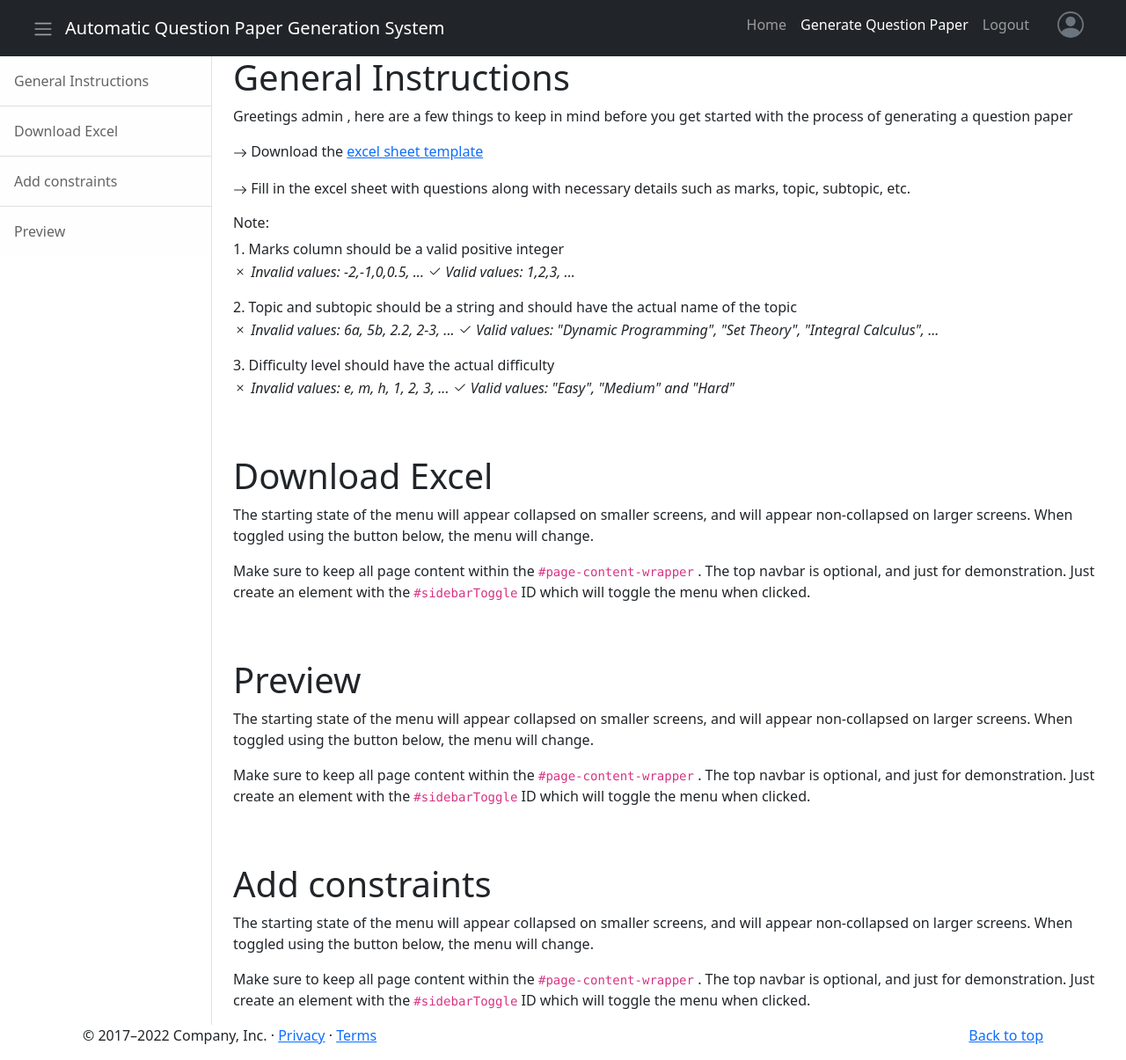
After one commit to Akshat-Vashisht/Automatic-Question-Paper-Generation-System, a Flask app: page /instructions in a window 1280 px wide. The commit adds this page. Shown: the whole page at 88% size. Run offline with Flask 2, Linux system fonts and the light colour scheme; a user stored in the database is signed in; some libraries are stand-ins or nearby versions.

Commit message:
Added Question Paper Page Content

```diff
--- a/Automatic Question Paper Generation System/Website/static/js/sidebar.js
+++ b/Automatic Question Paper Generation System/Website/static/js/sidebar.js
@@ -15,21 +15,3 @@ window.addEventListener('DOMContentLoaded', event => {
     }
 
 });
-
-// Get all the links in the sidebar
-var sidebarLinks = document.querySelectorAll('.list-group-item');
-
-// Add a click event listener to each link
-sidebarLinks.forEach(function (link) {
-    link.addEventListener('click', function (event) {
-        event.preventDefault(); // prevent the link from redirecting to a new page
-        var href = this.getAttribute('href'); // get the href attribute of the clicked link
-        loadDashboardScreen(href); // load the corresponding dashboard screen
-    });
-});
-
-// Function to load the corresponding dashboard screen based on the clicked link
-function loadDashboardScreen(href) {
-    // Use jQuery to load the HTML content of the dashboard screen
-    $('#page-content-wrapper').load(href);
-}
--- a/Automatic Question Paper Generation System/Website/templates/home.html
+++ b/Automatic Question Paper Generation System/Website/templates/home.html
@@ -28,7 +28,7 @@
                         <p class="lead text-white-50 mb-4">Quickly create a fair and effective question paper in one
                             click. All you need to give us is just an excel file</p>
                         <div class="d-grid gap-3 d-sm-flex justify-content-sm-center">
-                            <a class="btn btn-outline-light btn-lg px-4" href="/question_paper">Get Started</a>
+                            <a class="btn btn-outline-light btn-lg px-4" href="/instructions">Get Started</a>
                             <a class="btn btn-outline-light btn-lg px-4" href="#steps">Learn More</a>
                         </div>
                     </div>
@@ -141,7 +141,7 @@
             <div class="row">
                 <div class="col-lg-8 mx-auto text-center">
                     <p class="large text-muted">
-                        Meet our talented team of developers who are passionate about creating an exceptional projects
+                        Meet our talented team of developers who are passionate about creating an exceptional project
                         to bring about a change in the educational system
                     </p>
                 </div>
--- /dev/null
+++ b/Automatic Question Paper Generation System/Website/templates/instructions.html
@@ -0,0 +1,165 @@
+{%extends "navbar.html"%}
+{%block content%}
+<!DOCTYPE html>
+<html lang="en">
+
+<head>
+    <meta charset="utf-8" />
+    <meta name="viewport" content="width=device-width, initial-scale=1, shrink-to-fit=no" />
+    <meta name="description" content="" />
+    <meta name="author" content="" />
+    <title>Simple Sidebar - Start Bootstrap Template</title>
+    <!-- Favicon-->
+    <link rel="icon" type="image/x-icon" href="assets/favicon.ico" />
+    <!-- Core theme CSS (includes Bootstrap)-->
+    <link href="static/styles2.css" rel="stylesheet" />
+    <link rel="stylesheet" href="https://cdn.jsdelivr.net/npm/bootstrap-icons@1.10.2/font/bootstrap-icons.css"
+        integrity="sha384-b6lVK+yci+bfDmaY1u0zE8YYJt0TZxLEAFyYSLHId4xoVvsrQu3INevFKo+Xir8e" crossorigin="anonymous">
+</head>
+
+
+<body>
+    <nav class="navbar navbar-expand-md navbar-dark fixed-top bg-dark">
+        <div class="container-fluid">
+            <button class="btn " id="sidebarToggle">
+                <span class="navbar-toggler-icon" aria-hidden="true"></span>
+            </button>
+            <span class="navbar-brand mb-0 h1">Automatic Question Paper Generation System</span>
+            <button class="navbar-toggler" type="button" data-bs-toggle="collapse" data-bs-target="#navbarCollapse"
+                aria-controls="navbarCollapse" aria-expanded="false" aria-label="Toggle navigation">
+                <span class="navbar-toggler-icon"></span>
+            </button>
+            <div class="collapse navbar-collapse" id="navbarCollapse">
+                <ul class="navbar-nav ms-auto mb-2 me-md-4">
+                    <li class="nav-item">
+                        <a class="nav-link {% if request.path == '/' %}active{% endif %}" href="/">Home</a>
+                    </li>
+                    <li class="nav-item">
+                        <a class="nav-link {% if request.path == '/instructions' %}active{% endif %}"
+                            href="/instructions">Generate Question Paper</a>
+                    </li>
+                    <li class="nav-item">
+                        <a class="nav-link {% if request.path == '/logout' %}active{% endif %}"
+                            href="/logout">Logout</a>
+                    </li>
+                </ul>
+            </div>
+            <a href="/profile" class="profile-icon">
+                <svg class="navbar-nav ms-auto mb-2 me-md-4 text-muted" xmlns="http://www.w3.org/2000/svg" width="30"
+                    height="30" fill="currentcolor" class="bi bi-person-circle" viewBox="0 0 16 16">
+                    <path d="M11 6a3 3 0 1 1-6 0 3 3 0 0 1 6 0z" />
+                    <path fill-rule="evenodd"
+                        d="M0 8a8 8 0 1 1 16 0A8 8 0 0 1 0 8zm8-7a7 7 0 0 0-5.468 11.37C3.242 11.226 4.805 10 8 10s4.757 1.225 5.468 2.37A7 7 0 0 0 8 1z" />
+                </svg>
+            </a>
+        </div>
+    </nav>
+
+
+    <div class="d-flex" id="wrapper">
+        <!-- Sidebar-->
+        <div class="border-end bg-white pt-5 mt-3" id="sidebar-wrapper">
+            <div class="list-group list-group-flush">
+                <a class="list-group-item list-group-item-action list-group-item-light p-3" href="#">General
+                    Instructions</a>
+                <a class="list-group-item list-group-item-action list-group-item-light p-3" href="#">Download Excel</a>
+                <a class="list-group-item list-group-item-action list-group-item-light p-3" href="#">Add
+                    constraints</a>
+                <a class="list-group-item list-group-item-action list-group-item-light p-3" href="#">Preview</a>
+            </div>
+        </div>
+        <!-- Page content wrapper-->
+        <div id="page-content-wrapper">
+            <!-- Page content-->
+            <div class="container-fluid">
+                <h1 class=" mt-5 pt-3">General Instructions</h1>
+
+                <p>Greetings {{user.name}}, here are a few things to keep in mind before you get started with the
+                    process of generating a question paper </p>
+                <p>
+                    <i class="bi bi-arrow-right"></i>
+                    Download the <a href="#download">excel sheet template</a>
+                </p>
+                <p>
+                    <i class="bi bi-arrow-right"></i>
+                    Fill in the excel sheet with questions along with necessary details such as marks, topic, subtopic,
+                    etc.
+                <h6>Note:</h6>
+                1. Marks column should be a valid positive integer
+                <br>
+                <i class="bi bi-x ">
+                    <A>Invalid values: -2,-1,0,0.5, ...</A>
+                </i>
+                <i class="bi bi-check2">
+                    <a>Valid values: 1,2,3, ... </a>
+                </i>
+                </p>
+                2. Topic and subtopic should be a string and should have the actual name of the topic
+                <br>
+                <i class="bi bi-x ">
+                    <A>Invalid values: 6a, 5b, 2.2, 2-3, ...</A>
+                </i>
+                <i class="bi bi-check2">
+                    <a>Valid values: "Dynamic Programming", "Set Theory", "Integral Calculus", ... </a>
+                </i>
+                </p>
+                3. Difficulty level should have the actual difficulty
+                <br>
+                <i class="bi bi-x ">
+                    <A>Invalid values: e, m, h, 1, 2, 3, ...</A>
+                </i>
+                <i class="bi bi-check2">
+                    <a>Valid values: "Easy", "Medium" and "Hard" </a>
+                </i>
+                </p>
+
+            </div>
+            <div class="container-fluid" id="download">
+                <h1 class=" mt-5 pt-3">Download Excel</h1>
+
+                <p>The starting state of the menu will appear collapsed on smaller screens, and will appear
+                    non-collapsed on larger screens. When toggled using the button below, the menu will change.</p>
+                <p>
+                    Make sure to keep all page content within the
+                    <code>#page-content-wrapper</code>
+                    . The top navbar is optional, and just for demonstration. Just create an element with the
+                    <code>#sidebarToggle</code>
+                    ID which will toggle the menu when clicked.
+                </p>
+            </div>
+            <div class="container-fluid">
+                <h1 class=" mt-5 pt-3">Preview</h1>
+
+                <p>The starting state of the menu will appear collapsed on smaller screens, and will appear
+                    non-collapsed on larger screens. When toggled using the button below, the menu will change.</p>
+                <p>
+                    Make sure to keep all page content within the
+                    <code>#page-content-wrapper</code>
+                    . The top navbar is optional, and just for demonstration. Just create an element with the
+                    <code>#sidebarToggle</code>
+                    ID which will toggle the menu when clicked.
+                </p>
+            </div>
+            <div class="container-fluid">
+                <h1 class=" mt-5 pt-3" id="add_constraints">Add constraints</h1>
+
+                <p>The starting state of the menu will appear collapsed on smaller screens, and will appear
+                    non-collapsed on larger screens. When toggled using the button below, the menu will change.</p>
+                <p>
+                    Make sure to keep all page content within the
+                    <code>#page-content-wrapper</code>
+                    . The top navbar is optional, and just for demonstration. Just create an element with the
+                    <code>#sidebarToggle</code>
+                    ID which will toggle the menu when clicked.
+                </p>
+            </div>
+        </div>
+    </div>
+    <!-- Bootstrap core JS-->
+    <script src="https://cdn.jsdelivr.net/npm/bootstrap@5.1.3/dist/js/bootstrap.bundle.min.js"></script>
+    <!-- Core theme JS-->
+    <script src="static/js/sidebar.js"></script>
+</body>
+
+</html>
+{%endblock%}
--- a/Automatic Question Paper Generation System/Website/templates/navbar.html
+++ b/Automatic Question Paper Generation System/Website/templates/navbar.html
@@ -70,10 +70,6 @@
             -webkit-overflow-scrolling: touch;
         }
     </style>
-
-
-    <!-- Custom styles for this template -->
-    <link href="static/carousel.css" rel="stylesheet">
 </head>
 
 <body>
@@ -91,10 +87,11 @@
                             <a class="nav-link {% if request.path == '/' %}active{% endif %}" href="/">Home</a>
                         </li>
                         <li class="nav-item">
-                            <a class="nav-link" href="/question_paper">Generate Question Paper</a>
+                            <a class="nav-link {% if request.path == '/instructions' %}active{% endif %}"
+                                href="/instructions">Generate Question Paper</a>
                         </li>
                         <li class="nav-item">
-                            <a class="nav-link {% if request.path == '/about' %}active{% endif %}"
+                            <a class="nav-link {% if request.path == '/logout' %}active{% endif %}"
                                 href="/logout">Logout</a>
                         </li>
                     </ul>
--- a/Automatic Question Paper Generation System/Website/views.py
+++ b/Automatic Question Paper Generation System/Website/views.py
@@ -13,13 +13,7 @@ def home():
     return render_template("home.html", user=current_user)
 
 
-@views.route("/question_paper")
+@views.route("/instructions")
 @login_required
 def question_paper():
-    return render_template("question_paper.html")
-
-
-@views.route("/download_excel")
-@login_required
-def download_excel():
-    return render_template("download_excel.html")
+    return render_template("instructions.html", user=current_user)
```
